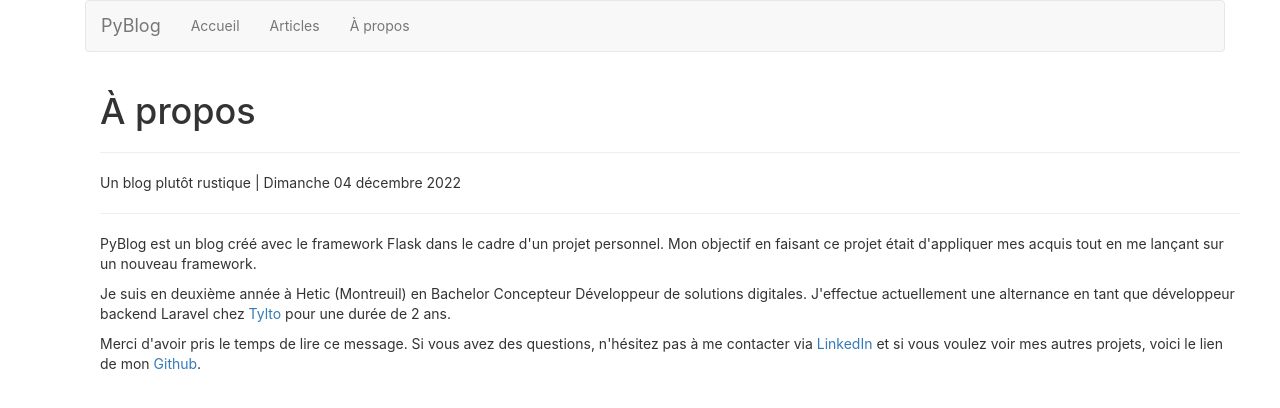
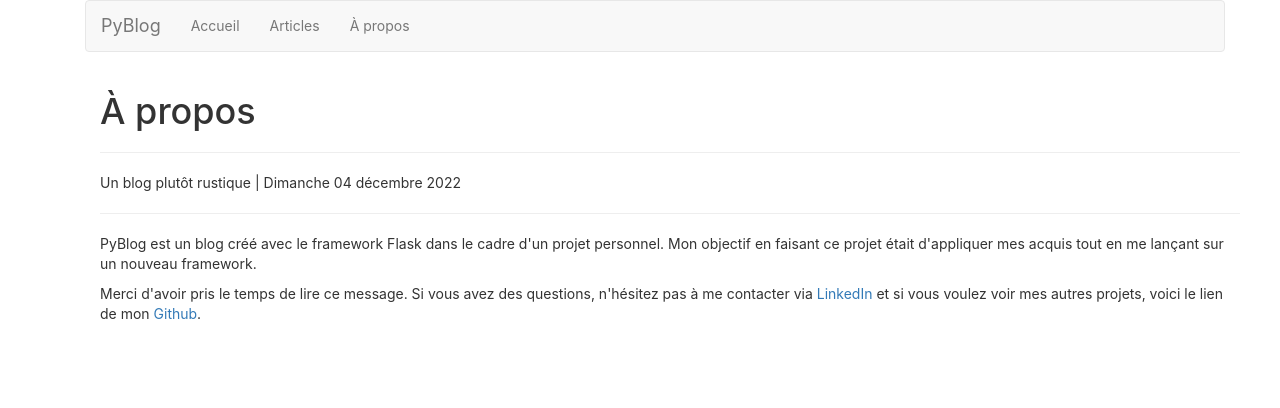
Before and after one commit to Rijenth/PyBlog, a React (Vite) app in the folder frontend/: page /about in a window 1280 px wide. Shown: the top 408 px of the page. Built offline with nearby package versions, Linux system fonts and the light colour scheme.

Commit message:
fix: Werkzeug version issues causing container crash

```diff
--- a/frontend/src/pages/about.tsx
+++ b/frontend/src/pages/about.tsx
@@ -18,11 +18,6 @@ const About = () => {
             </p>
 
             <p>
-                Je suis en deuxième année à Hetic (Montreuil) en Bachelor Concepteur Développeur de solutions digitales.
-                J'effectue actuellement une alternance en tant que développeur backend Laravel chez <a target="_blank" rel="noopener noreferrer" href="https://www.tylto.com/" >Tylto</a> pour une durée de 2 ans.
-            </p>
-
-            <p>
                 Merci d'avoir pris le temps de lire ce message. Si vous avez des questions, n'hésitez pas à me contacter via <a target="_blank" rel="noopener noreferrer" href="https://www.linkedin.com/in/rijentha/"> LinkedIn </a>
                 et si vous voulez voir mes autres projets, voici le lien de mon <a target="_blank" rel="noopener noreferrer" href="https://github.com/Rijenth/">Github</a>.
             </p>
```
Also changed, not shown: 1 other file (tests, documents, lock files or other folders).
